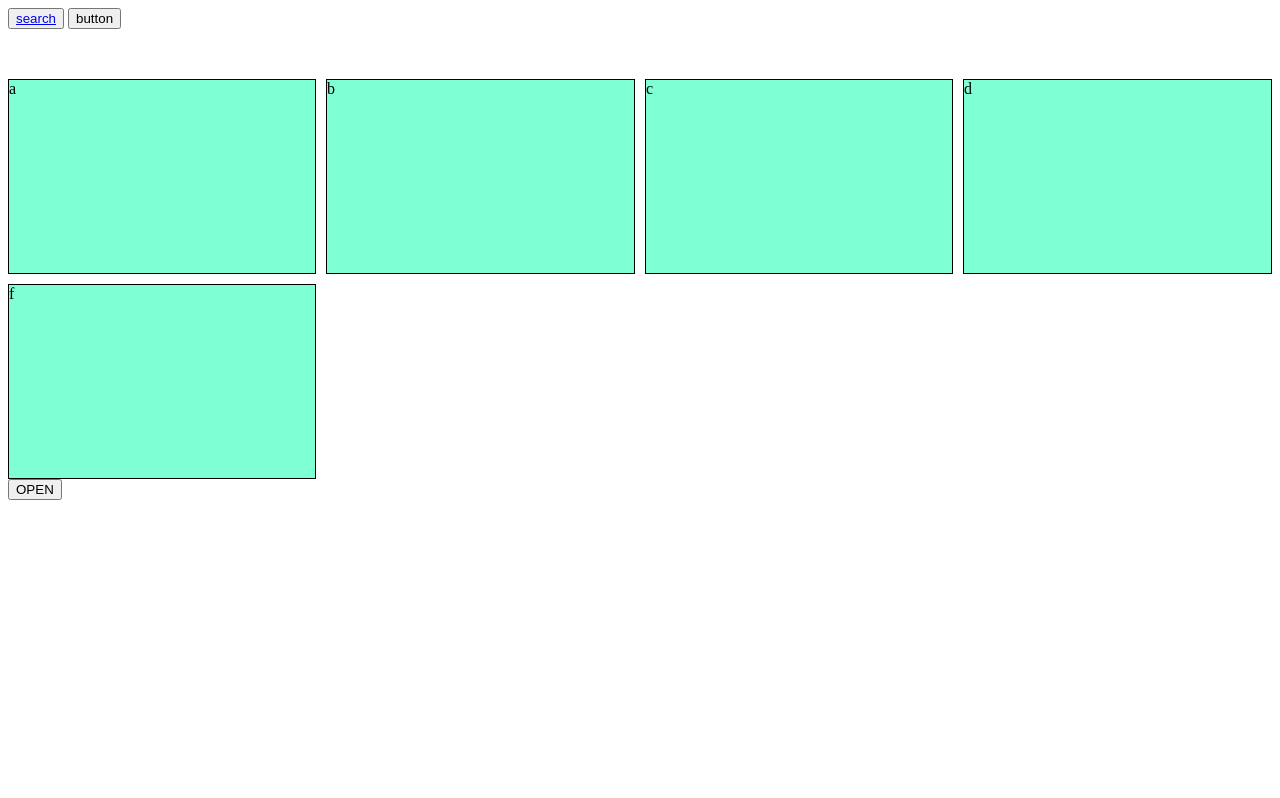
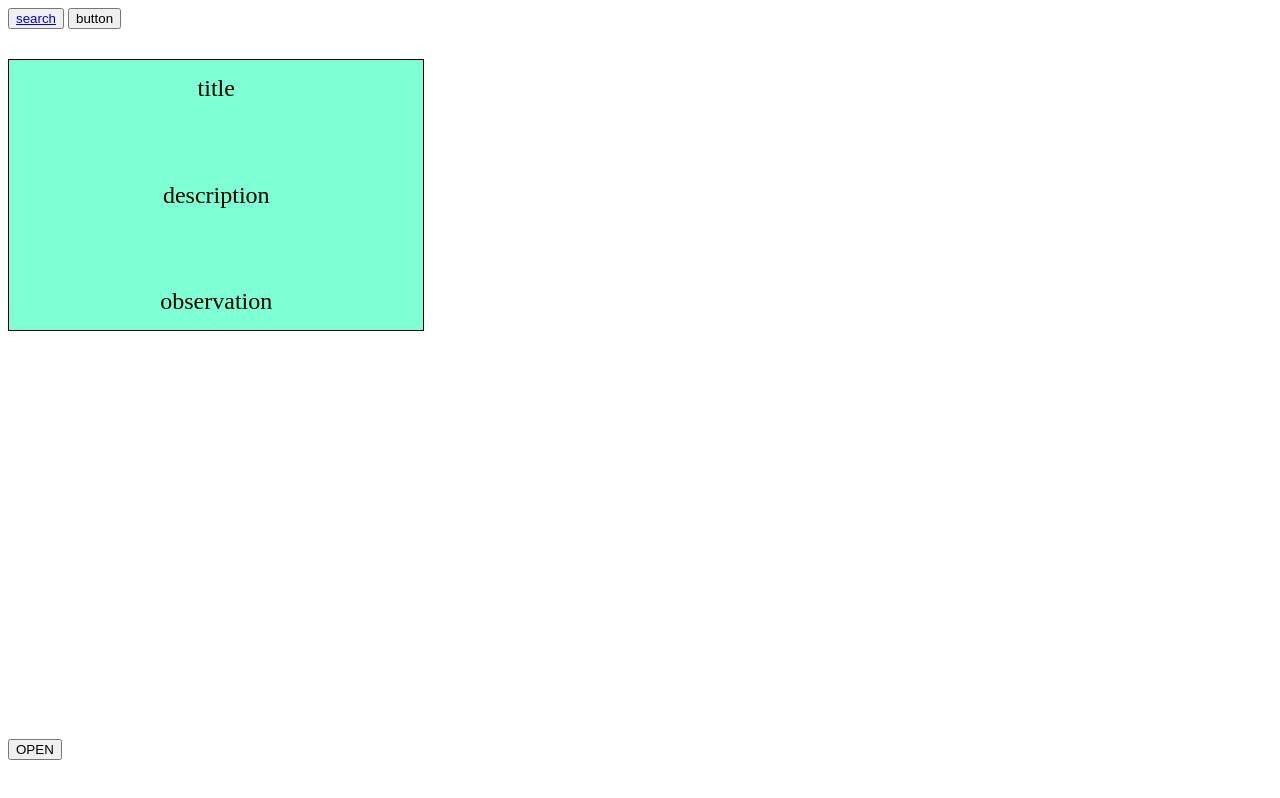
Before and after one commit to PedroGamaz/fisrtProject, a plain HTML site: page Frontend/HTML/post.html in a window 1280 px wide. Drawn offline with Linux system fonts and the light colour scheme; no server answers.

Commit message:
commitFetchFront

```diff
--- a/Frontend/CSS/post.css
+++ b/Frontend/CSS/post.css
@@ -1,11 +1,20 @@
 #grid{
     display: grid;
-    margin-top: 50px;
-    height: 50vh;
+    margin-top: 30px;
+    max-width: 100vw;
+    height: 85vh;
     gap: 10px;
     grid-template-columns: auto auto auto auto;
+    overflow: auto;
 }
 .gridChild{
+    max-height: 30vh;
+    display: flex;
+    flex-direction: column;
+    align-items: center;
+    justify-content: space-between;
+    font-size: 1.5rem;
+    padding: 15px;
     background-color: aquamarine;
     border: 1px solid black;
 }
--- a/Frontend/HTML/post.html
+++ b/Frontend/HTML/post.html
@@ -12,11 +12,11 @@
 
     <button id="button">button</button>
             <div id="grid">
-                <div class="gridChild">a</div>
-                <div class="gridChild">b</div>
-                <div class="gridChild">c</div>
-                <div class="gridChild">d</div>
-                <div class="gridChild">f</div>
+                <div class="gridChild">
+                    <label id="labelTitle">title</label>
+                    <label id="labelDescription">description</label>
+                    <label id="labelObservation">observation</label>
+                </div>
             </div>
             <button id="openModal">OPEN</button>
     <div id="modal">
--- a/Frontend/JAVASCRIPT/post.js
+++ b/Frontend/JAVASCRIPT/post.js
@@ -63,7 +63,7 @@ save.addEventListener("click", function (e){
 
   const data = { title, description, observation }
   const body = JSON.stringify(data)
-  console.log(body)
+
   fetch("http://localhost:8080/task", {
     method: "POST",
     headers: {
@@ -81,9 +81,57 @@ save.addEventListener("click", function (e){
   modal.style.display = "none"
 })
 
-
+// FAZER AMANHA FAZER A FETCH DAR UM GET E APARECER OS VALORES QUE PEGA
+//DO BANCO NO LABEL TIPO A TABELA QUE HENRIQUE FEZ
 fetch(url)
   .then((res) => res.json())
   .then(function (dataObject) {
     console.log(dataObject);
+
+
+    // for (let task of dataObject){
+    //   let title = task.title
+    //   let description = task.description
+    //   let observation = task.observation
+
+    //   const labelTitle = document.createElement('labelTitle')
+    //   labelTitle.textContent = title;
+
+    //   const labelDescription = document.createElement('labelDescrption')
+    //   labelDescription.textContent = description;
+
+    //   const labelObservation = document.createElement('labelObservation')
+    //   labelObservation.textContent = observation;
+
+    //   // labelTitle.appendChild(title)
+    //   // labelDescription.appendChild(description)
+    //   // labelObservation.appendChild(observation)
+    //   const taskElement = document.createElement(".gridChild");
+    //   taskElement.appendChild(labelTitle); // Adicione o labelTitle ao elemento da tarefa
+    //   taskElement.appendChild(labelDescription); // Adicione o labelDescription ao elemento da tarefa
+    //   taskElement.appendChild(labelObservation); // Adicione o labelObservation ao elemento da tarefa
+
+    //   document.querySelector(".gridChild").appendChild(taskElement);
+    // }
+
+
+    //for (foreach(task) of dataObject)
+    const gridChildTemplate = `
+      <div class="gridChild">
+        <label>${title}</label>
+        <label>${description}</label>
+        <label>${observation}</label>
+      </div>
+    `;
+
+  const grid = document.getElementById("grid");
+
+  dataObject.forEach((task) => {
+    console.log(task)
+    const gridChild = document.createElement("div");
+    gridChild.innerHTML = gridChildTemplate;
+    gridChild.classList.add("gridChild");
+
+    grid.appendChild(gridChild);
   });
+});
--- a/nodejs/db.js
+++ b/nodejs/db.js
@@ -34,7 +34,7 @@ async function postTasks(title, description, observation) {
     observation,)
   const client = await connect();
   const res = await client.query(
-    `INSERT INTO task (title, description, observation, deadline) VALUES ('${title}', '${description}', '${observation}', '2024-01-12')`
+    `INSERT INTO task (title, description, observation, deadline) VALUES ('${title}', '${description}', '${observation}', 'NOW()')`
   );
   return res.rows;
 }
```
Also changed, not shown: Frontend/CSS/fetch.css (+5 -5 lines).
